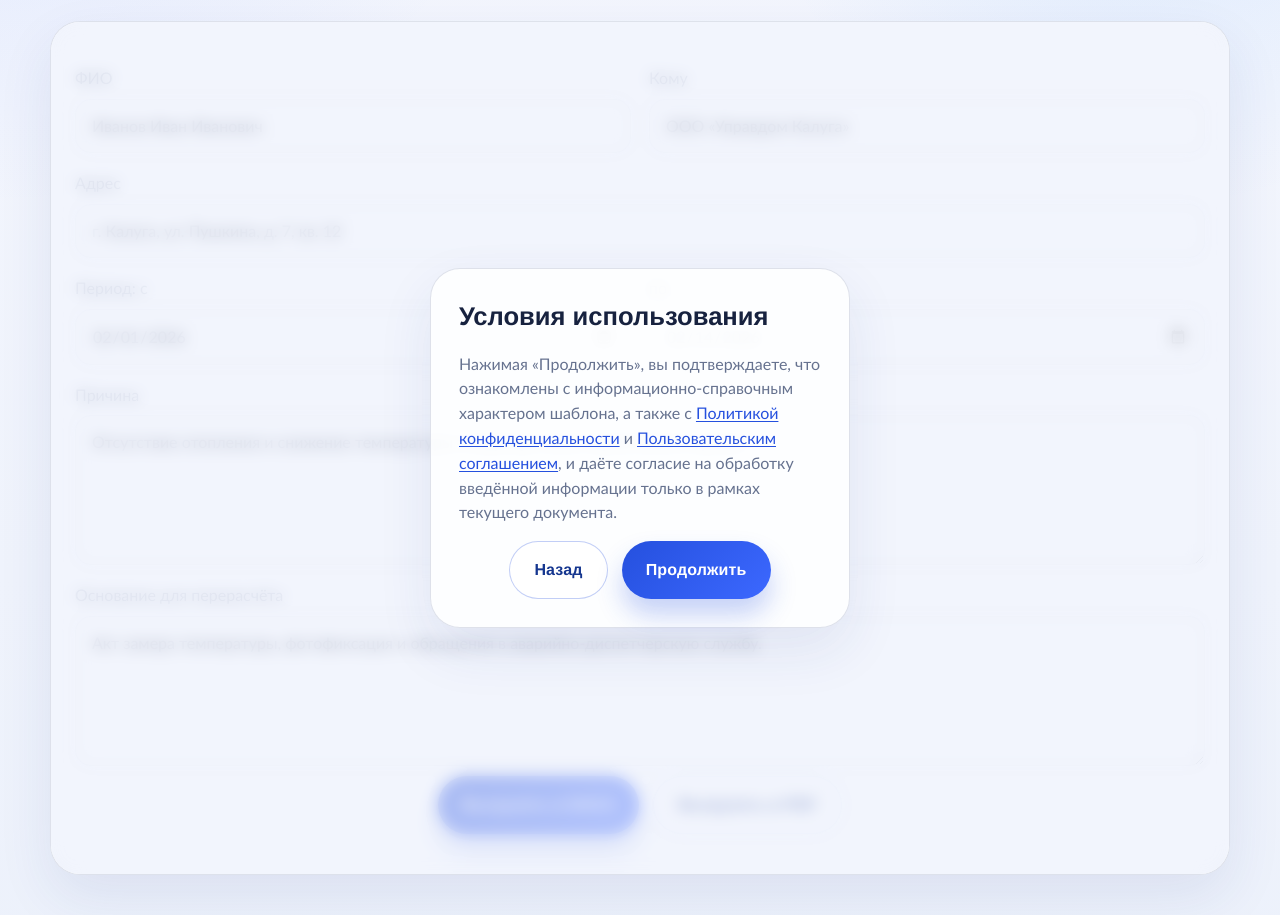
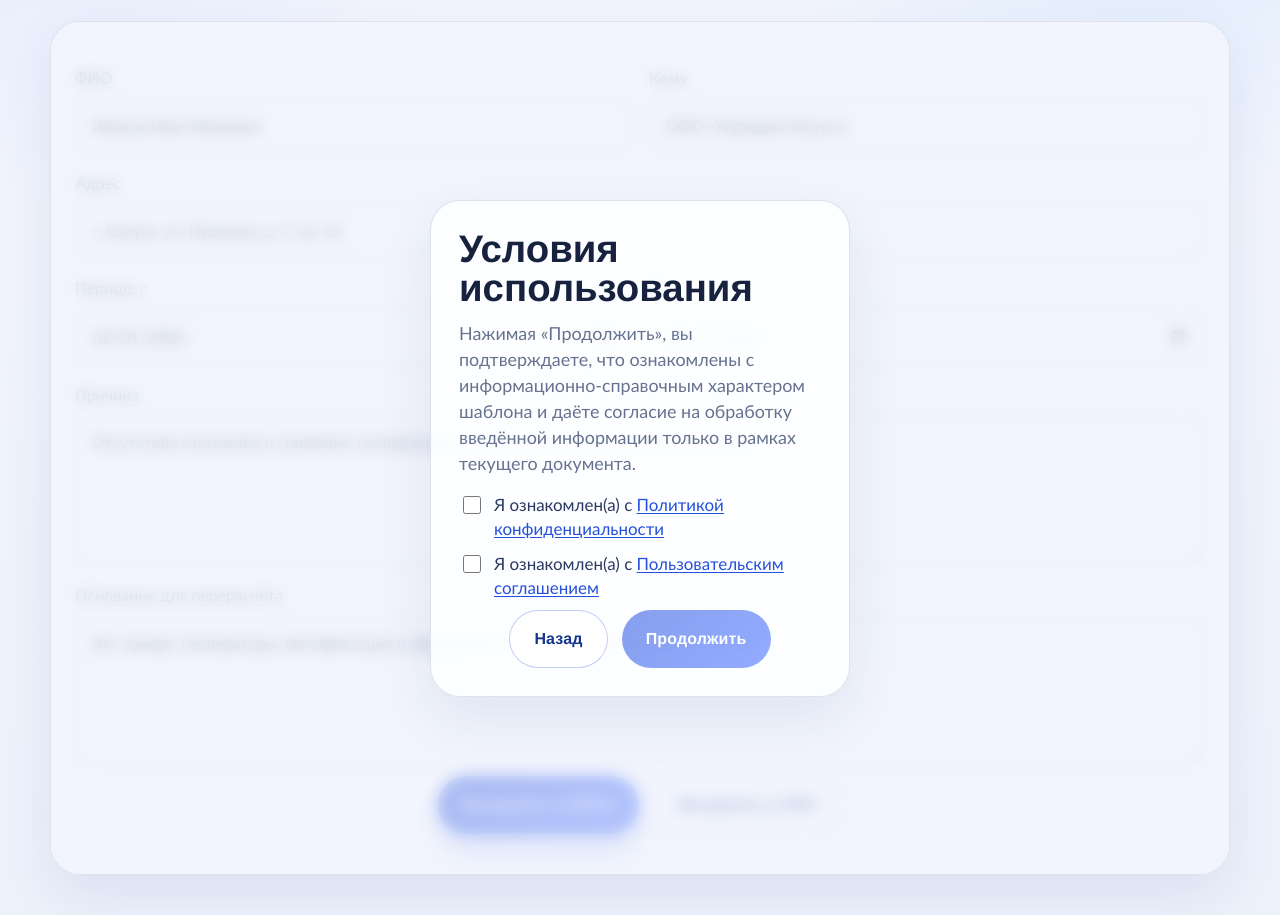
Before and after one commit to katekitova/zhkh40, a Flask app: page /documents/recalculation/fill in a window 1280 px wide. Shown: the part 364-1279 px from the top of the page. Run offline with Flask 3, Linux system fonts and the light colour scheme.

Commit message:
правки условия использования + чекбоксы + большой шрифт

```diff
--- a/static/css/style.css
+++ b/static/css/style.css
@@ -982,6 +982,53 @@ textarea::placeholder {
     background: rgba(255, 255, 255, 0.96);
 }
 
+.consent-card h2 {
+    margin: 0 0 14px;
+    font-size: clamp(2rem, 3vw, 3rem);
+    line-height: 1.02;
+}
+
+.consent-card p {
+    margin: 0;
+    font-size: 1.12rem;
+    line-height: 1.45;
+}
+
+.consent-checklist {
+    display: grid;
+    gap: 12px;
+    margin-top: 16px;
+}
+
+.consent-check-item {
+    display: flex;
+    align-items: flex-start;
+    gap: 10px;
+    color: #2a3960;
+    font-size: 1.06rem;
+    line-height: 1.4;
+}
+
+.consent-check-item input[type="checkbox"] {
+    width: 18px;
+    height: 18px;
+    margin-top: 3px;
+    accent-color: var(--primary);
+    flex: 0 0 auto;
+}
+
+.consent-check-item a {
+    color: var(--primary);
+    text-decoration: underline;
+    text-underline-offset: 2px;
+}
+
+[data-consent-accept]:disabled {
+    opacity: 0.55;
+    cursor: not-allowed;
+    box-shadow: none;
+}
+
 .export-actions,
 .modal-actions {
     grid-template-columns: repeat(2, minmax(0, max-content));
--- a/static/js/main.js
+++ b/static/js/main.js
@@ -544,13 +544,32 @@ document.addEventListener("DOMContentLoaded", function () {
     }
 
     const consentModal = document.querySelector("[data-consent-modal]");
-    const acceptConsent = document.querySelector("[data-consent-accept]");
+    const acceptConsent = consentModal ? consentModal.querySelector("[data-consent-accept]") : null;
+    const consentChecks = consentModal ? consentModal.querySelectorAll("[data-consent-checkbox]") : [];
     if (consentModal && acceptConsent) {
+        function syncConsentState() {
+            if (!consentChecks.length) {
+                acceptConsent.disabled = false;
+                return;
+            }
+            acceptConsent.disabled = !Array.from(consentChecks).every(function (item) {
+                return item.checked;
+            });
+        }
+
         if (window.sessionStorage.getItem("recalc-consent") === "accepted") {
             consentModal.classList.add("is-hidden");
+        } else {
+            syncConsentState();
+            consentChecks.forEach(function (item) {
+                item.addEventListener("change", syncConsentState);
+            });
         }
 
         acceptConsent.addEventListener("click", function () {
+            if (acceptConsent.disabled) {
+                return;
+            }
             window.sessionStorage.setItem("recalc-consent", "accepted");
             consentModal.classList.add("is-hidden");
         });
--- a/templates/document_fill.html
+++ b/templates/document_fill.html
@@ -19,13 +19,29 @@
                     <h2>Условия использования</h2>
                     <p>
                         Нажимая «Продолжить», вы подтверждаете, что ознакомлены с
-                        информационно-справочным характером шаблона, а также с
-                        <a href="{{ url_for('static', filename='docs/legal/Политика_конфиденциальности_ЖКХ40.pdf') }}">Политикой конфиденциальности</a>
-                        и
-                        <a href="{{ url_for('static', filename='docs/legal/Пользовательское_соглашение_ЖКХ40.pdf') }}">Пользовательским соглашением</a>,
-                        и даёте согласие на обработку введённой информации только в рамках
-                        текущего документа.
+                        информационно-справочным характером шаблона и даёте согласие на обработку
+                        введённой информации только в рамках текущего документа.
                     </p>
+                    <div class="consent-checklist">
+                        <label class="consent-check-item">
+                            <input type="checkbox" data-consent-checkbox>
+                            <span>
+                                Я ознакомлен(а) с
+                                <a href="{{ url_for('static', filename='docs/legal/Политика_конфиденциальности_ЖКХ40.pdf') }}" target="_blank" rel="noopener noreferrer">
+                                    Политикой конфиденциальности
+                                </a>
+                            </span>
+                        </label>
+                        <label class="consent-check-item">
+                            <input type="checkbox" data-consent-checkbox>
+                            <span>
+                                Я ознакомлен(а) с
+                                <a href="{{ url_for('static', filename='docs/legal/Пользовательское_соглашение_ЖКХ40.pdf') }}" target="_blank" rel="noopener noreferrer">
+                                    Пользовательским соглашением
+                                </a>
+                            </span>
+                        </label>
+                    </div>
                     <div class="modal-actions">
                         <a class="button-secondary" href="{{ url_for('knowledge') }}#documents">Назад</a>
                         <button type="button" class="button-primary" data-consent-accept>Продолжить</button>
```
Also changed, not shown: templates/termination_fill.html (+22 -6 lines).
